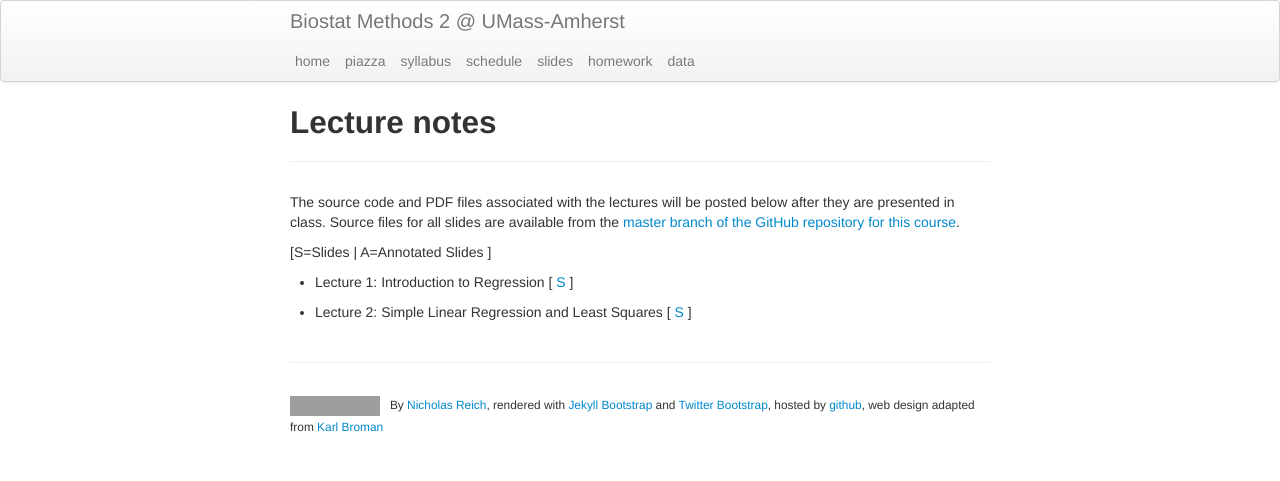
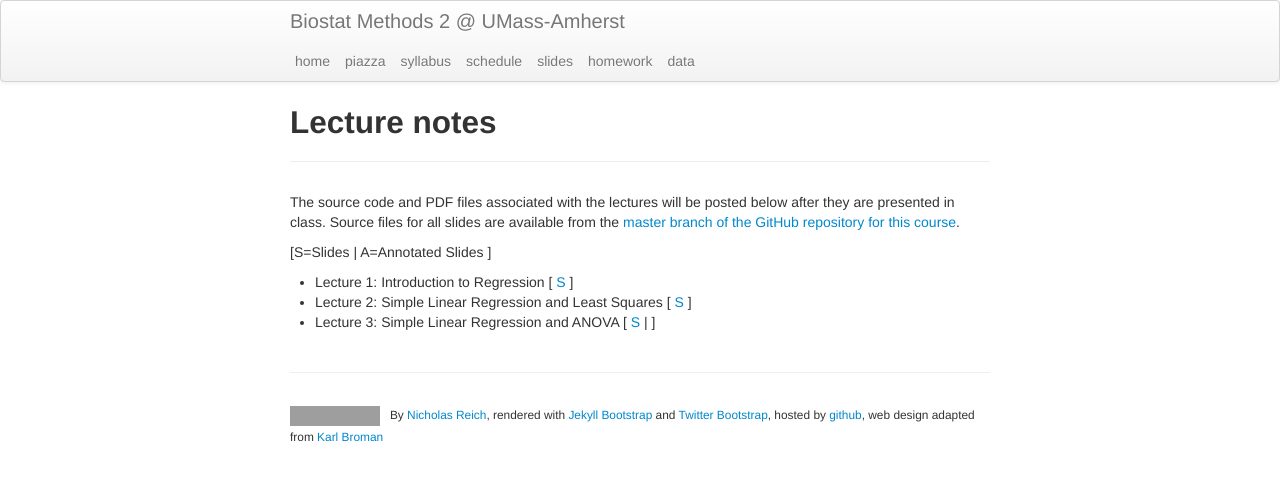
Before and after one commit to sandra8282/applied-regression-2016, a Jekyll site: the page built from pages/slides.md, in a window 1280 px wide. Shown: the top 481 px of the page. Built offline with Jekyll 4.4.1, drawn with Linux system fonts in a browser that asks for light colours; part of the change alters nothing that is shown; grey boxes are pictures that could not be loaded.

Commit message:
class 3 materials.

```diff
--- a/pages/slides.md
+++ b/pages/slides.md
@@ -11,12 +11,11 @@ The source code and PDF files associated with the lectures will be posted below
 \[S=Slides \| A=Annotated Slides \]
 
 * Lecture 1: Introduction to Regression  \[  [S](../assets/lectures/lecture1-intro-regression/lecture1-intro-regression.pdf) \]
-
- * Lecture 2: Simple Linear Regression and Least Squares \[  [S](../assets/lectures/lecture2-slr-basics/lecture2-slr-basics.pdf) \]
+* Lecture 2: Simple Linear Regression and Least Squares \[  [S](../assets/lectures/lecture2-slr-basics/lecture2-slr-basics.pdf) \]
+* Lecture 3: Simple Linear Regression and ANOVA \[ [S](../assets/lectures/lecture3-slr-anova/lecture3-SLR-anova.pdf) \|
+<!--  [A](../assets/lectures/lecture3-slr-anova/lecture3-SLR-anova-annotated.pdf) --> \]
 
 <!--
-* Lecture 2: Simple Linear Regression and Least Squares \[  [S](../assets/lectures/lecture2-slr-basics/lecture2-slr-basics.pdf) \| [A](../assets/lectures/lecture2-slr-basics/lecture2-slr-basics-annotated.pdf)  \]
-* Lecture 3: Simple Linear Regression and ANOVA \[ [S](../assets/lectures/lecture3-slr-anova/lecture3-SLR-anova.pdf) \|  [A](../assets/lectures/lecture3-slr-anova/lecture3-SLR-anova-annotated.pdf) \]
 * Lecture 4: Introduction to Multiple Linear Regression \[ [S](../assets/lectures/lecture4-mlr-intro/lecture4-mlr-intro.pdf) \|  [A](../assets/lectures/lecture4-mlr-intro/lecture4-mlr-intro-annotated.pdf) \]
 * Lecture 5: Multiple Linear Regression: Least Squares Estimation and Polynomial Regression \[ [S](../assets/lectures/lecture5-mlr-estimation-formulation/lecture5-mlr-estimation-formulation.pdf) \|  [A](../assets/lectures/lecture5-mlr-estimation-formulation/lecture5-mlr-estimation-formulation-annotated.pdf)  \]
 * Lecture 6: Multiple Linear Regression: Categorical Predictors \[ [S](../assets/lectures/lecture6-mlr-categorical/lecture6-mlr-categorical.pdf) \|  [A](../assets/lectures/lecture6-mlr-categorical/lecture6-mlr-categorical-annotated.pdf)  \]
```
Also changed, not shown: 1 other file.
